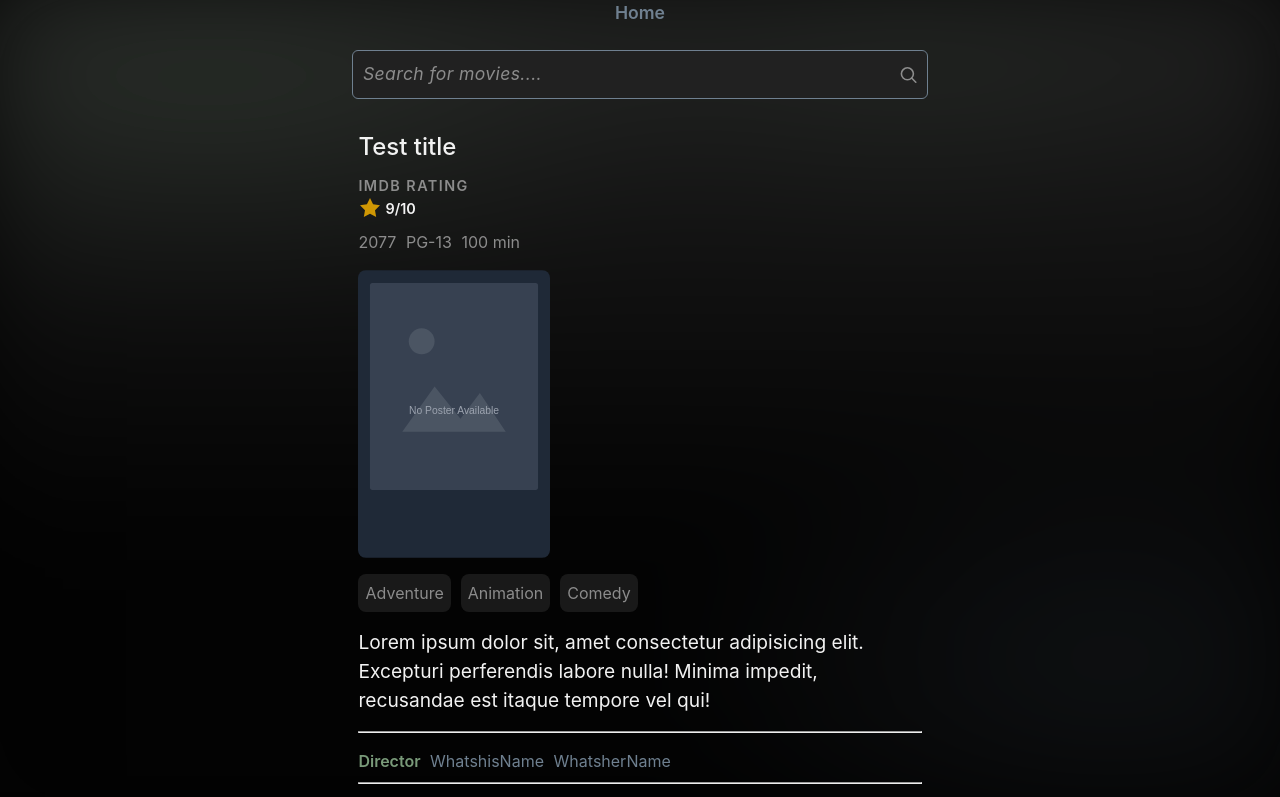
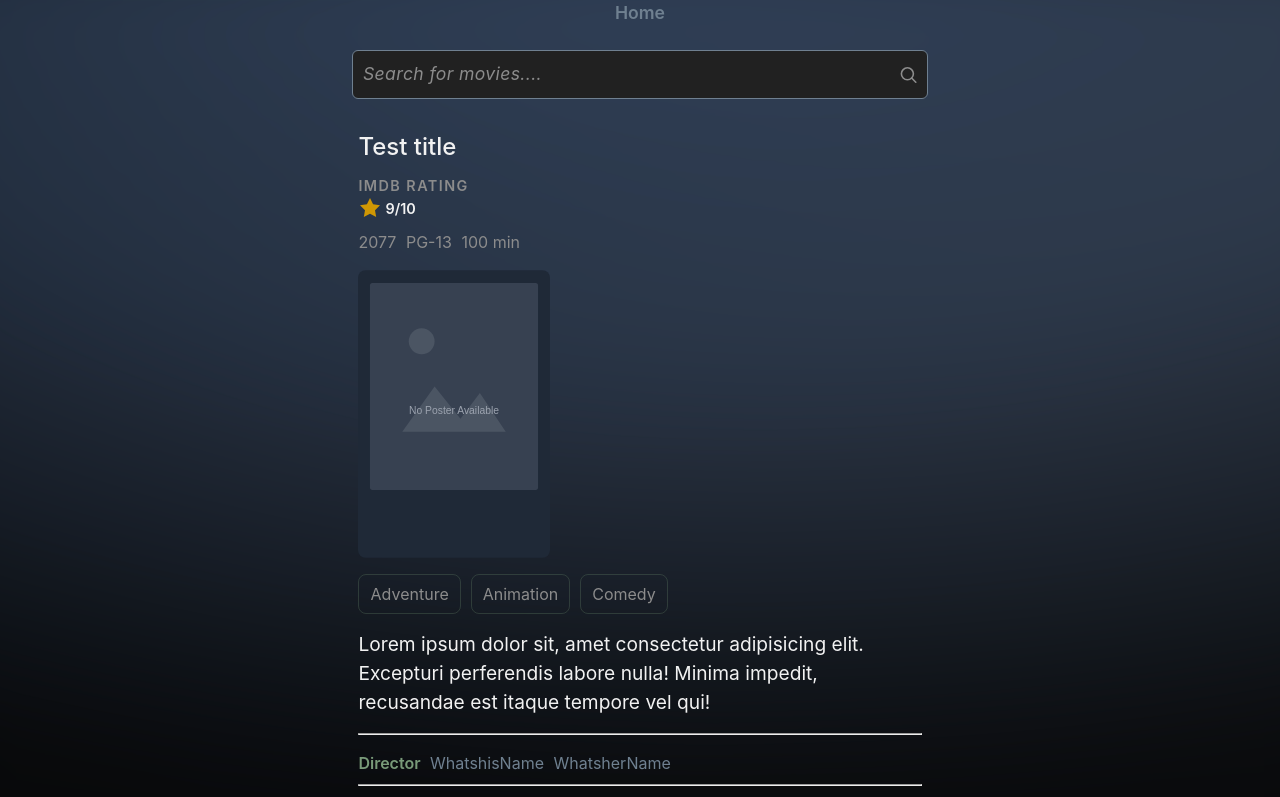
Before and after one commit to BayonetArch/film-pivot-react, a React (Vite) app: page /movie/1 in a window 1280 px wide. Shown: the top 797 px of the page. Built offline with nearby package versions, Linux system fonts and the light colour scheme; no server answers.

Commit message:
- improved the favicon to be more film-pivot react like - added simple blur to homepage and results

```diff
--- a/src/pages/HomePage.module.css
+++ b/src/pages/HomePage.module.css
@@ -10,18 +10,20 @@
 }
 
 .quicklink {
-  color: var(--text-primary);
-  background-color: var(--bg-tertiary);
-  padding: 8px;
+  color: var(--text-secondary);
+  border: 1px solid hsla(120, 14%, 54%, 0.25);
+  padding: 8px 12px;
   border-radius: 8px;
   cursor: pointer;
   line-height: 1.5;
   letter-spacing: 0.02em;
+  background: none;
   transition: all 0.25s ease-in-out;
 }
 
 .quicklink:hover {
-  box-shadow: 0 0 4px var(--border);
+  color: var(--accent);
+  border-color: var(--accent);
   scale: 1.03;
 }
 
--- a/src/pages/MoviePage.jsx
+++ b/src/pages/MoviePage.jsx
@@ -41,10 +41,15 @@ function MovieMeta({ title, imdbRating, year, rating, runtime }) {
   )
 }
 
-function MovieGraphics({ poster, title = "unknown film" }) {
+function MovieGraphics({ poster, title = "unknown film", onPosterError }) {
   return (
     <div className={styles["movie-graphics"]}>
-      <img src={poster} alt={title} className={styles["movie-poster"]} />
+      <img
+        src={poster}
+        alt={title}
+        className={styles["movie-poster"]}
+        onError={onPosterError}
+      />
     </div>
   )
 }
@@ -147,7 +152,8 @@ function MoviePage() {
   function handleData(data) {
     const shortData = {
       title: data.Title,
-      poster: data.Poster,
+      poster:
+        data.Poster === "N/A" || data.Poster.length === 0 ? noPoster : data.Poster,
       plot: data.Plot,
       runtime: data.Runtime,
       rating: data.Rated,
@@ -197,6 +203,18 @@ function MoviePage() {
 
   return (
     <div className={styles["movie-page-wrapper"]}>
+      <div
+        className={
+          movieDetails.poster === noPoster
+            ? `${styles["movie-bg"]} ${styles["movie-bg-no-poster"]}`
+            : styles["movie-bg"]
+        }
+        style={
+          movieDetails.poster === noPoster
+            ? undefined
+            : { backgroundImage: `url(${movieDetails.poster})` }
+        }
+      />
       <div className={styles["movie-page"]}>
         <MovieMeta
           title={movieDetails.title}
@@ -208,6 +226,11 @@ function MoviePage() {
         <MovieGraphics
           poster={movieDetails.poster}
           title={movieDetails.title}
+          onPosterError={() =>
+            setMovieDetails((d) =>
+              d.poster === noPoster ? d : { ...d, poster: noPoster },
+            )
+          }
         />
         <MovieGenres genres={movieDetails.genres} />
         <MoviePlot plot={movieDetails.plot} />
--- a/src/pages/MoviePage.module.css
+++ b/src/pages/MoviePage.module.css
@@ -11,6 +11,38 @@
 .movie-page-wrapper {
   display: flex;
   justify-content: center;
+}
+
+.movie-bg {
+  position: fixed;
+  inset: -2rem;
+  z-index: -1;
+  background-position: center;
+  background-size: cover;
+  filter: blur(48px) saturate(120%);
+  transform: scale(1.15);
+  pointer-events: none;
+}
+
+.movie-bg::after {
+  content: "";
+  position: absolute;
+  inset: 0;
+  background: hsla(0, 0%, 1%, 0.62);
+}
+
+.movie-bg-no-poster {
+  background: radial-gradient(
+      120% 90% at 50% 0%,
+      hsla(215, 25%, 27%, 0.9) 0%,
+      hsla(215, 25%, 18%, 0.55) 50%,
+      hsla(0, 0%, 1%, 0.9) 100%
+    ),
+    linear-gradient(135deg, #1f2937 0%, #374151 45%, #4b5563 100%);
+}
+
+.movie-bg-no-poster::after {
+  background: none;
 }
 
 .movie-meta {
@@ -82,14 +114,16 @@
 
 .movie-genre {
   color: var(--text-secondary);
-  background-color: var(--bg-tertiary);
-  padding: 0.45rem;
+  border: 1px solid hsla(120, 14%, 54%, 0.25);
+  padding: 0.45rem 0.7rem;
   border-radius: 0.5rem;
+  background: none;
   transition: all 0.25s ease-in-out;
 }
 
 .movie-genre:hover {
-  background-color: var(--bg-secondary);
+  color: var(--accent);
+  border-color: var(--accent);
   scale: 1.025;
 }
 
```
Also changed, not shown: public/favicon.svg.
